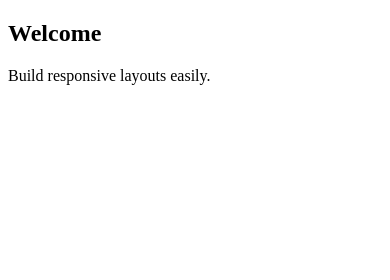
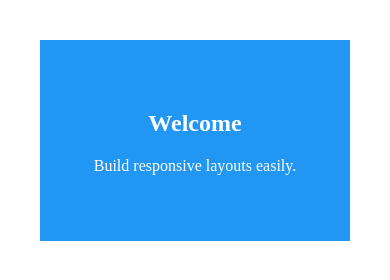
Before and after one commit to straumoy/10-Responsive-Landing-Page, a plain HTML site: page index.html in a window 390 px wide. Drawn offline with Linux system fonts and the light colour scheme.

Commit message:
added style code

```diff
--- a/style.css
+++ b/style.css
@@ -1 +1,16 @@
 /* style.css file */
+html,
+body {
+    margin: 20px;
+}
+.hero {
+    text-align: center;
+    padding: 100px 20px;
+    background: #2196f3;
+    color: white;
+}
+@media (max-width: 600px) {
+    .hero {
+        padding: 50px 10px;
+    }
+}
```
